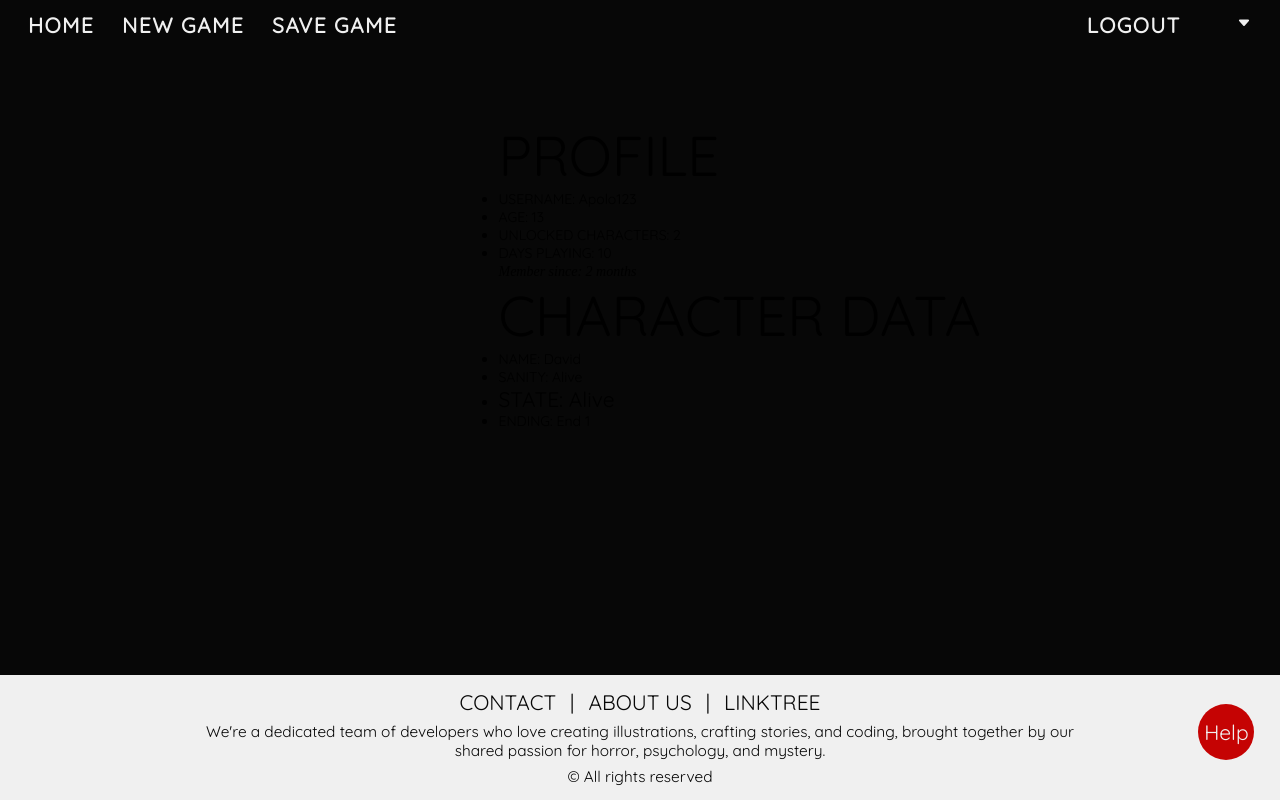
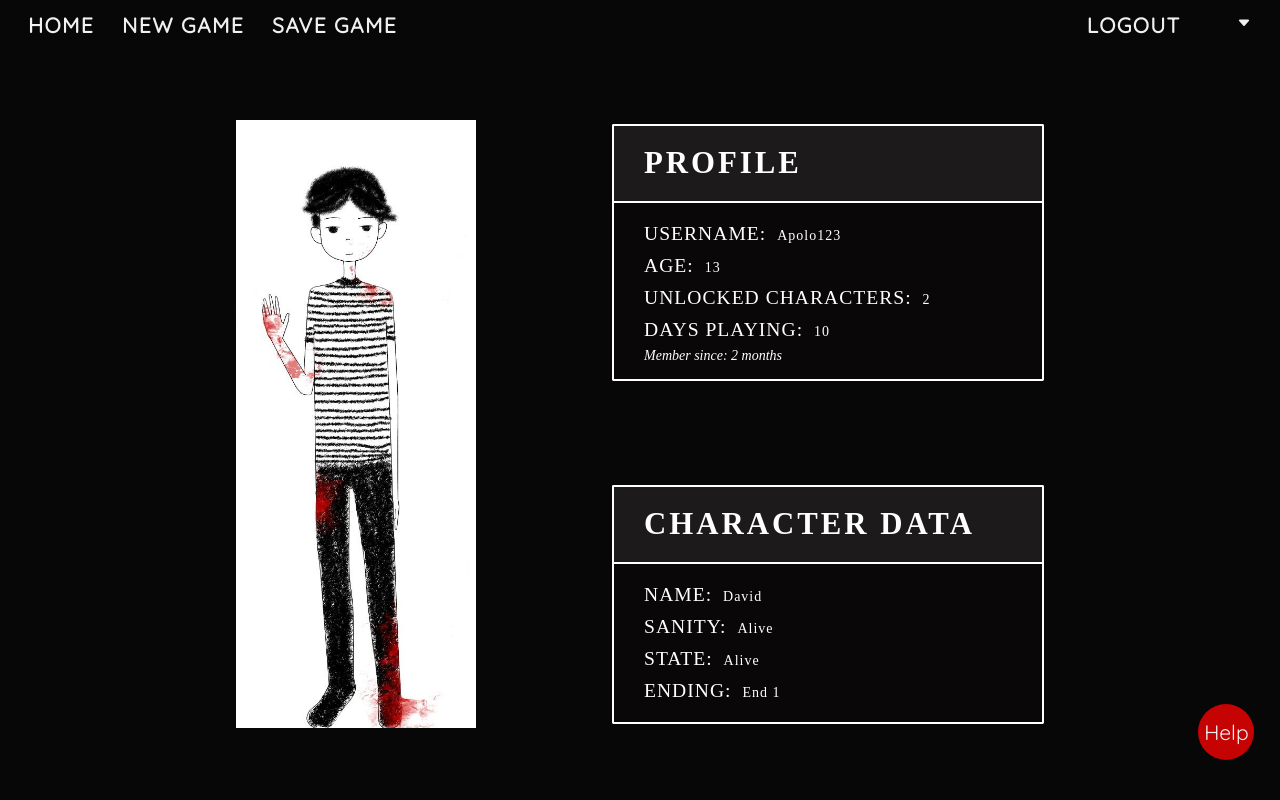
Before and after one commit to KateClysm/MidnightMysteriesFront, a React (Vite) app in the folder frontend/: page /home/profile in a window 1280 px wide. Shown: the top 800 px of the page. Built offline with nearby package versions, Linux system fonts and the light colour scheme; some icons are missing; a web font is replaced by a local one.

Commit message:
Modificacion de clases para el buen funcionamiento de la hoja de estilos

```diff
--- a/frontend/src/pages/profile/profile.scss
+++ b/frontend/src/pages/profile/profile.scss
@@ -7,7 +7,7 @@
     justify-content: center;
     width: 100%;
     padding: 70px 50px;
-    height: auto;
+    height: 100%;
 
     main {
         width: 100%;
@@ -23,7 +23,7 @@
             align-items: center;
         }
 
-        .container_img {
+        .container_img_character {
             background-color: white;
             height: 76vh;
             width: 60%;
@@ -36,7 +36,7 @@
             }
         }
 
-        .container_cards {
+        .profile_container_cards {
             display: flex;
             flex-direction: column;
             justify-content: space-between;
@@ -46,14 +46,15 @@
             padding: 30px 0px;
 
 
-            @media screen and (min-width: 600px) {
+            @media screen and (min-width: 600px){
                 width: 40%;
                 padding: 0px;
                 height: 75vh;
             }
 
 
-            .card {
+
+            .card_style {
                 width: 80%;
                 height: auto;
                 border: 2px solid white;
```
